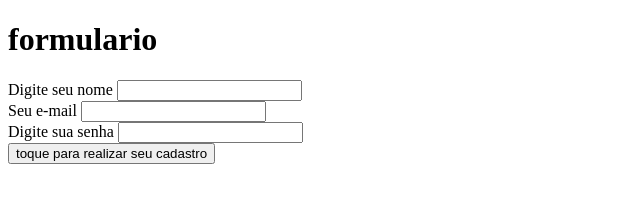
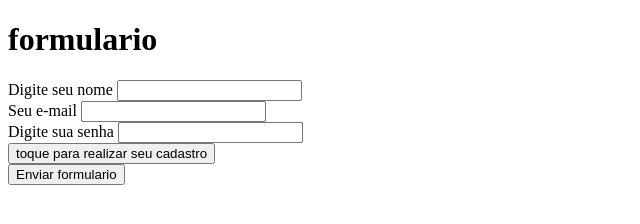
Before and after one commit to leonardo8080/entrega-de-trabalho-git, a plain HTML site: page index.html in a window 1280 px wide. Shown: the whole page, without its empty margins (0-640 px from the left). Drawn offline with Linux system fonts and the light colour scheme.

Commit message:
adicionando a tag button!

```diff
--- a/index.html
+++ b/index.html
@@ -17,6 +17,9 @@
         <input type="password" name="senha" id="senha"><br>
         <input type="button" value="toque para realizar seu cadastro">
     </form>
+    <button type="submit">
+        Enviar formulario
+    </button>
 
 </body>
 </html>
```
